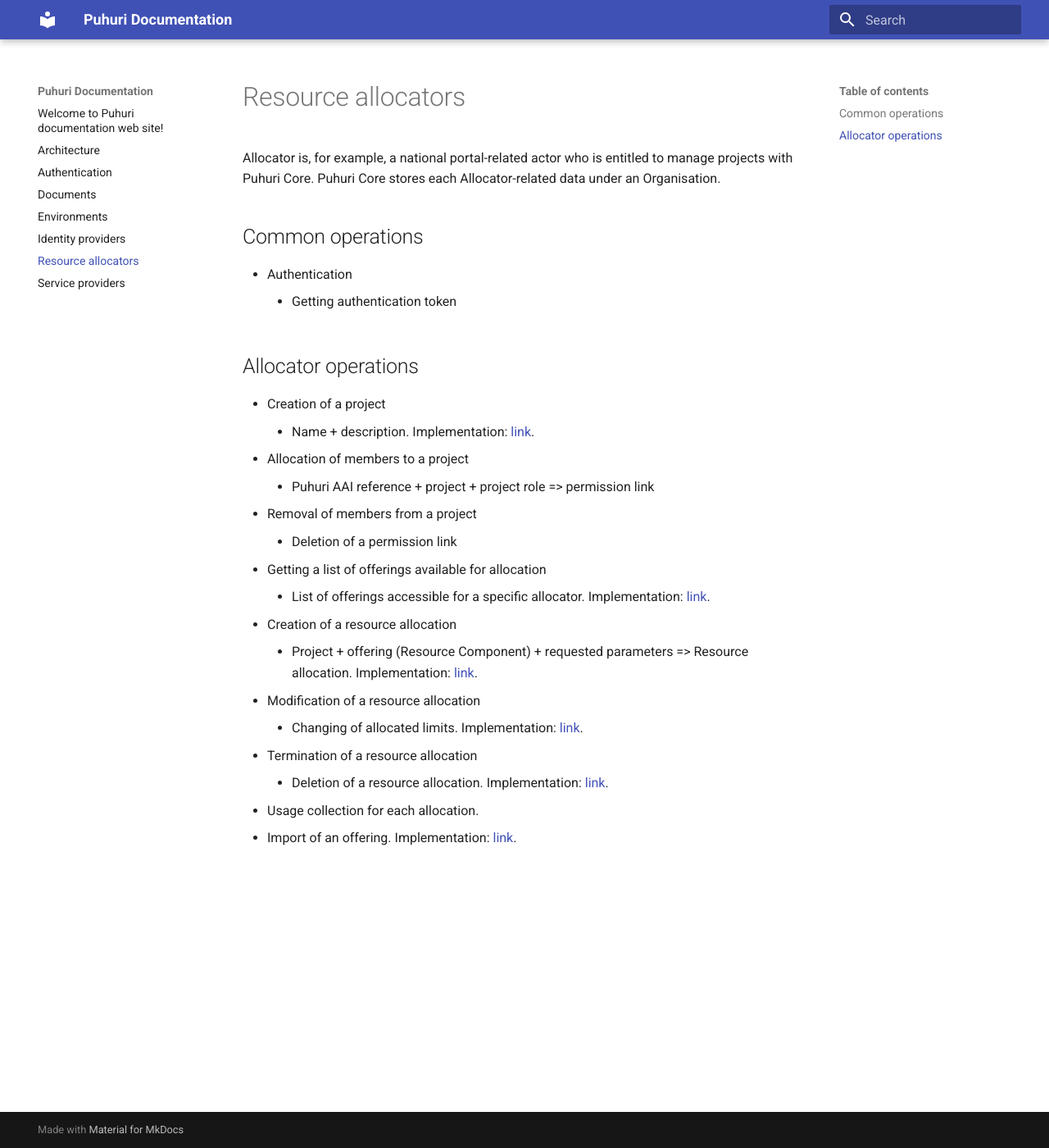
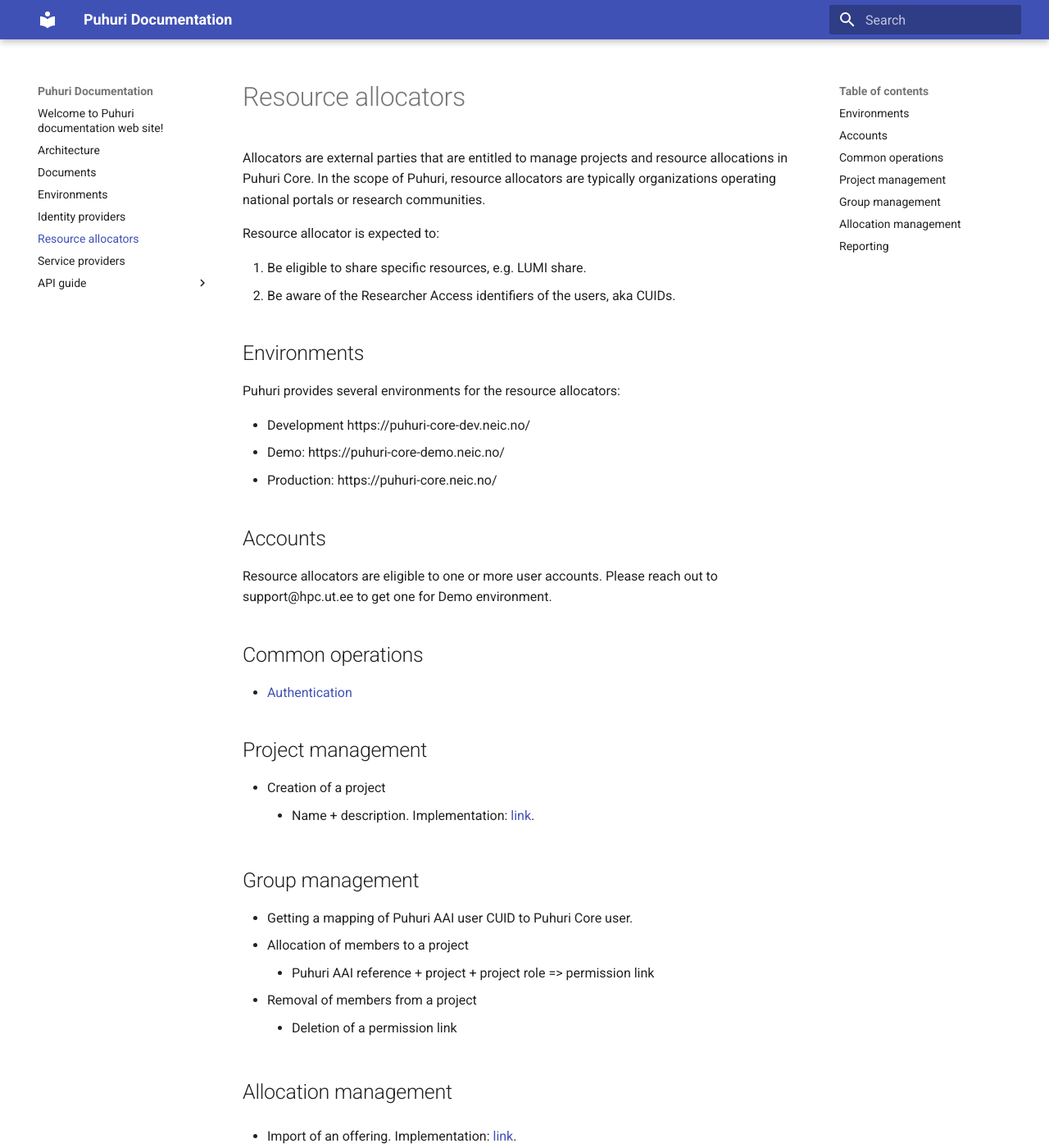
Before and after one commit to neicnordic/puhuri-web, an MkDocs documentation site: the page built from docs/resource-allocators.md, in a window 1280 px wide and 1400 px high. Shown: the whole window at 82% size. Built offline with MkDocs 1.6.1 and Material for MkDocs 9.7.7, drawn with Linux system fonts in a browser that asks for light colours.

Commit message:
Refactor structure of allocator documentation

```diff
--- a/docs/resource-allocators.md
+++ b/docs/resource-allocators.md
@@ -1,17 +1,44 @@
 # Resource allocators
-Allocator is, for example, a national portal-related actor who is entitled to manage projects with Puhuri Core. Puhuri Core stores each Allocator-related data under an Organisation.
+Allocators are external parties that are entitled to manage projects and resource allocations in Puhuri Core.
+In the scope of Puhuri, resource allocators are typically organizations operating national portals or research communities.
+
+Resource allocator is expected to:
+
+1. Be eligible to share specific resources, e.g. LUMI share.
+2. Be aware of the Researcher Access identifiers of the users, aka CUIDs.
+
+## Environments
+
+Puhuri provides several environments for the resource allocators:
+
+- Development https://puhuri-core-dev.neic.no/
+- Demo: https://puhuri-core-demo.neic.no/
+- Production: https://puhuri-core.neic.no/
+
+## Accounts
+
+Resource allocators are eligible to one or more user accounts. Please reach out to support@hpc.ut.ee to get one for Demo environment.
 
 ## Common operations
-- Authentication
-    - Getting authentication token
 
-## Allocator operations
+- [Authentication](API guide/authentication.md)
+
+## Project management
+
 - Creation of a project
     - Name + description. Implementation: [link](https://github.com/waldur/waldur-mastermind/blob/7b2eba62e1e0dab945845f05030c7935e57f0d9c/src/waldur_mastermind/marketplace_remote/processors.py#L13).
+
+## Group management
+
+- Getting a mapping of Puhuri AAI user CUID to Puhuri Core user.
 - Allocation of members to a project
     - Puhuri AAI reference + project + project role => permission link
 - Removal of members from a project
     - Deletion of a permission link
+
+## Allocation management
+- Import of an offering. Implementation: [link](https://github.com/waldur/waldur-mastermind/blob/7b2eba62e1e0dab945845f05030c7935e57f0d9c/src/waldur_mastermind/marketplace_remote/views.py#L84).
+
 - Getting a list of offerings available for allocation
     - List of offerings accessible for a specific allocator. Implementation: [link](https://github.com/waldur/waldur-mastermind/blob/7b2eba62e1e0dab945845f05030c7935e57f0d9c/src/waldur_mastermind/marketplace_remote/views.py#L45).
 - Creation of a resource allocation
@@ -20,5 +47,6 @@ Allocator is, for example, a national portal-related actor who is entitled to ma
     - Changing of allocated limits. Implementation: [link](https://github.com/waldur/waldur-mastermind/blob/7b2eba62e1e0dab945845f05030c7935e57f0d9c/src/waldur_mastermind/marketplace_remote/processors.py#L53).
 - Termination of a resource allocation
     - Deletion of a resource allocation. Implementation: [link](https://github.com/waldur/waldur-mastermind/blob/7b2eba62e1e0dab945845f05030c7935e57f0d9c/src/waldur_mastermind/marketplace_remote/processors.py#L64).
+
+## Reporting
 - Usage collection for each allocation.
-- Import of an offering. Implementation: [link](https://github.com/waldur/waldur-mastermind/blob/7b2eba62e1e0dab945845f05030c7935e57f0d9c/src/waldur_mastermind/marketplace_remote/views.py#L84).
```
Also changed, not shown: docs/API guide/authentication.md (renamed from docs/authentication.md, +2 -1 lines).
